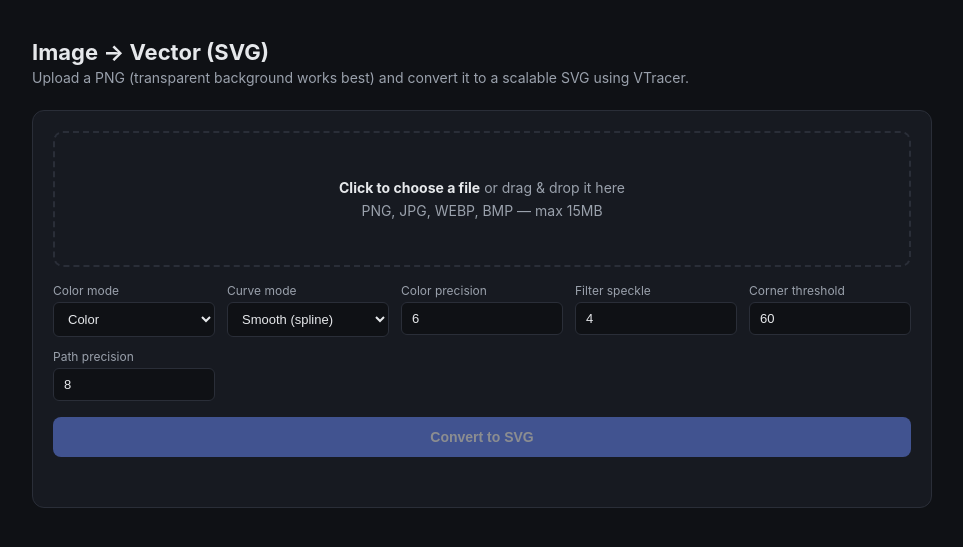
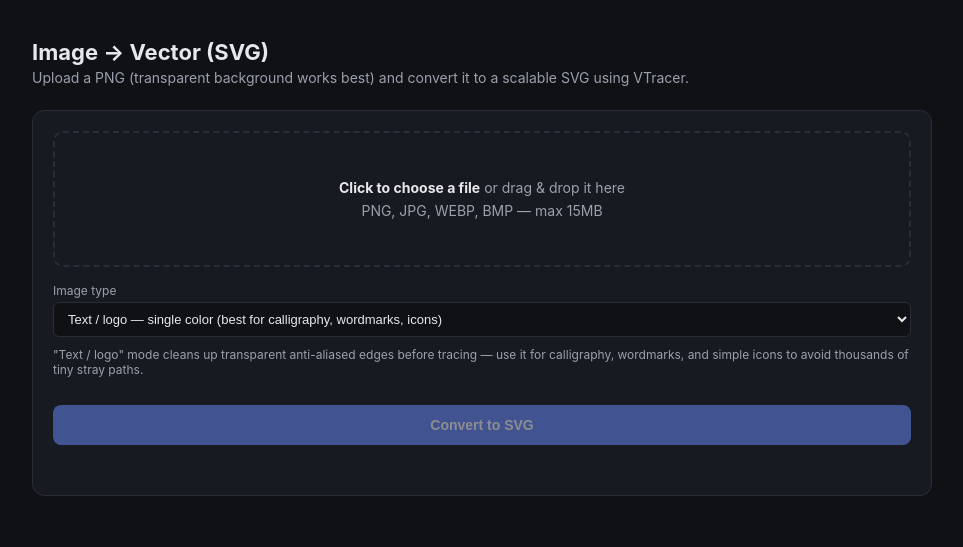
Before and after one commit to itzHamza/Image-Vector-Converter, a Flask app: page / in a window 1280 px wide. Shown: the top 547 px of the page, without its empty margins (158-1121 px from the left). Run offline with Flask 3, Linux system fonts and the light colour scheme.

Commit message:
feat: add preprocessing pipeline with image conversion presets to improve vectorization quality

```diff
--- a/app.py
+++ b/app.py
@@ -1,18 +1,29 @@
 """
 Image → Vector (SVG) converter
-Simple Flask web app that lets a user upload a PNG (ideally with a
-transparent background) and converts it to an SVG using VTracer.
+Flask web app that lets a user upload a PNG (ideally with a transparent
+background) and converts it to an SVG using VTracer.
+
+Two modes are supported:
+
+- "photo"    : passes the image to VTracer more or less as-is. Good for
+               photos, gradients, multi-tone artwork.
+- "logo"     : a preprocessing pipeline aimed at flat-color logos, text,
+               and calligraphy. Anti-aliased transparent edges get
+               binarized and despeckled before tracing, which avoids the
+               "thousands of tiny paths" problem VTracer's default color
+               mode produces on soft/antialiased edges. Supports both
+               single-color and multi-color flat artwork.
 """
 
-import io
 import os
 import uuid
 import logging
 
+import numpy as np
 import vtracer
 from flask import Flask, request, render_template, send_file, jsonify
 from werkzeug.utils import secure_filename
-from PIL import Image
+from PIL import Image, ImageFilter
 
 logging.basicConfig(level=logging.INFO)
 logger = logging.getLogger(__name__)
@@ -34,6 +45,83 @@ def allowed_file(filename: str) -> bool:
     return "." in filename and filename.rsplit(".", 1)[1].lower() in ALLOWED_EXTENSIONS
 
 
+def clean_mask(alpha: np.ndarray, alpha_threshold: int = 128) -> np.ndarray:
+    """
+    Binarize an alpha channel and remove small speckle/holes via
+    morphological opening + closing. Returns a uint8 0/255 mask.
+    """
+    binary = (alpha >= alpha_threshold).astype(np.uint8) * 255
+    mask_img = Image.fromarray(binary, "L")
+
+    # Median filter smooths jagged single-pixel noise from anti-aliasing
+    mask_img = mask_img.filter(ImageFilter.MedianFilter(size=5))
+    # Closing (max then min): fills small holes inside solid regions
+    mask_img = mask_img.filter(ImageFilter.MaxFilter(size=3)).filter(ImageFilter.MinFilter(size=3))
+    # Opening (min then max): removes small isolated speckles
+    mask_img = mask_img.filter(ImageFilter.MinFilter(size=3)).filter(ImageFilter.MaxFilter(size=3))
+
+    return np.array(mask_img)
+
+
+def preprocess_logo_single_color(img: Image.Image) -> Image.Image:
+    """
+    For flat, (near) single-color artwork with a transparent/antialiased
+    background (e.g. calligraphy, wordmarks, simple icons):
+      1. binarize + despeckle the alpha mask
+      2. find the dominant opaque color
+      3. flatten to pure black-on-white using the cleaned mask
+    VTracer's binary mode traces this cleanly with very few paths, and we
+    recolor the result afterwards.
+    Returns a black-on-white RGB image plus the dominant color is stashed
+    as an attribute for the caller to use when recoloring.
+    """
+    arr = np.array(img.convert("RGBA"))
+    alpha = arr[:, :, 3]
+
+    solid_mask = alpha > 200
+    if solid_mask.sum() == 0:
+        solid_mask = alpha > 10  # fallback for very light/thin artwork
+
+    dominant_color = arr[solid_mask][:, :3].mean(axis=0).astype(int)
+
+    mask = clean_mask(alpha)
+
+    bw = np.where(mask == 255, 0, 255).astype(np.uint8)  # black shape, white bg
+    bw_img = Image.fromarray(bw, "L").convert("RGB")
+    bw_img.info["dominant_color"] = tuple(int(c) for c in dominant_color)
+    return bw_img
+
+
+def preprocess_logo_multi_color(img: Image.Image, n_colors: int = 8) -> Image.Image:
+    """
+    For flat multi-color logos: cleans/binarizes the alpha mask (so the
+    silhouette is crisp), then quantizes the opaque colors down to a small
+    palette to avoid anti-aliasing gradient explosion, and flattens onto
+    white so VTracer's color mode has a clean image to trace.
+    """
+    arr = np.array(img.convert("RGBA"))
+    alpha = arr[:, :, 3]
+    mask = clean_mask(alpha)
+
+    rgb = arr[:, :, :3].copy()
+    # Quantize colors (only meaningful within the opaque region, but
+    # quantizing globally is fine since background becomes white anyway)
+    quant_img = Image.fromarray(rgb, "RGB").quantize(colors=max(2, n_colors), method=Image.MEDIANCUT).convert("RGB")
+    quant_arr = np.array(quant_img)
+
+    flat = np.full_like(rgb, 255)
+    flat[mask == 255] = quant_arr[mask == 255]
+    return Image.fromarray(flat, "RGB")
+
+
+def recolor_svg(svg_text: str, from_hex: str, to_hex: str) -> str:
+    return svg_text.replace(f'fill="{from_hex}"', f'fill="{to_hex}"')
+
+
+def rgb_to_hex(rgb) -> str:
+    return "#{:02X}{:02X}{:02X}".format(*rgb)
+
+
 @app.route("/")
 def index():
     return render_template("index.html")
@@ -47,17 +135,13 @@ def health():
 @app.route("/api/convert", methods=["POST"])
 def convert():
     """
-    Accepts an uploaded image and vtracer parameters, returns SVG.
-    Form fields (all optional, sensible defaults applied):
-      - colormode: "color" | "binary"
-      - hierarchical: "stacked" | "cutout"
-      - mode: "spline" | "polygon" | "none"
-      - filter_speckle: int
-      - color_precision: int
-      - corner_threshold: int
-      - length_threshold: float
-      - splice_threshold: int
-      - path_precision: int
+    Accepts an uploaded image and returns SVG.
+
+    Form fields:
+      - preset: "logo-single" | "logo-multi" | "photo"  (default: "logo-single")
+      - colors: int, only used for "logo-multi" (default: 8)
+      - filter_speckle, color_precision, corner_threshold, path_precision:
+        advanced VTracer overrides, used mainly by the "photo" preset.
     """
     if "image" not in request.files:
         return jsonify({"error": "No file part named 'image'"}), 400
@@ -69,54 +153,71 @@ def convert():
     if not allowed_file(file.filename):
         return jsonify({"error": f"Unsupported file type. Allowed: {', '.join(ALLOWED_EXTENSIONS)}"}), 400
 
+    preset = request.form.get("preset", "logo-single")
     job_id = uuid.uuid4().hex
     safe_name = secure_filename(file.filename)
     ext = safe_name.rsplit(".", 1)[1].lower()
 
     input_path = os.path.join(UPLOAD_DIR, f"{job_id}.{ext}")
     output_path = os.path.join(OUTPUT_DIR, f"{job_id}.svg")
-
     file.save(input_path)
 
-    # Normalize to PNG so vtracer + transparency handling is consistent
-    normalized_path = os.path.join(UPLOAD_DIR, f"{job_id}_norm.png")
     try:
-        with Image.open(input_path) as img:
-            img = img.convert("RGBA")
-            img.save(normalized_path, "PNG")
+        with Image.open(input_path) as raw_img:
+            raw_img.load()
+            img = raw_img.convert("RGBA")
     except Exception as e:
-        logger.exception("Failed to open/normalize image")
+        logger.exception("Failed to open image")
+        _cleanup(input_path)
         return jsonify({"error": f"Could not read image: {e}"}), 400
 
-    # Collect vtracer params from form, with defaults tuned for logos/icons
-    params = {
-        "colormode": request.form.get("colormode", "color"),
-        "hierarchical": request.form.get("hierarchical", "stacked"),
-        "mode": request.form.get("mode", "spline"),
-        "filter_speckle": int(request.form.get("filter_speckle", 4)),
-        "color_precision": int(request.form.get("color_precision", 6)),
-        "layer_difference": int(request.form.get("layer_difference", 16)),
-        "corner_threshold": int(request.form.get("corner_threshold", 60)),
-        "length_threshold": float(request.form.get("length_threshold", 4.0)),
-        "max_iterations": int(request.form.get("max_iterations", 10)),
-        "splice_threshold": int(request.form.get("splice_threshold", 45)),
-        "path_precision": int(request.form.get("path_precision", 8)),
-    }
+    traced_path = os.path.join(UPLOAD_DIR, f"{job_id}_traced.png")
+    dominant_color = None
 
     try:
-        vtracer.convert_image_to_svg_py(
-            normalized_path,
-            output_path,
-            **params,
-        )
+        if preset == "logo-single":
+            bw_img = preprocess_logo_single_color(img)
+            dominant_color = bw_img.info.get("dominant_color")
+            bw_img.save(traced_path, "PNG")
+            vtracer_params = dict(
+                colormode="binary", hierarchical="stacked", mode="spline",
+                filter_speckle=10, color_precision=6, layer_difference=16,
+                corner_threshold=60, length_threshold=4.0, max_iterations=10,
+                splice_threshold=45, path_precision=6,
+            )
+        elif preset == "logo-multi":
+            n_colors = int(request.form.get("colors", 8))
+            flat_img = preprocess_logo_multi_color(img, n_colors=n_colors)
+            flat_img.save(traced_path, "PNG")
+            vtracer_params = dict(
+                colormode="color", hierarchical="stacked", mode="spline",
+                filter_speckle=10, color_precision=5, layer_difference=16,
+                corner_threshold=60, length_threshold=4.0, max_iterations=10,
+                splice_threshold=45, path_precision=6,
+            )
+        else:  # "photo": lighter touch, closer to raw VTracer defaults
+            img.save(traced_path, "PNG")
+            vtracer_params = dict(
+                colormode=request.form.get("colormode", "color"),
+                hierarchical="stacked",
+                mode=request.form.get("mode", "spline"),
+                filter_speckle=int(request.form.get("filter_speckle", 4)),
+                color_precision=int(request.form.get("color_precision", 6)),
+                layer_difference=16,
+                corner_threshold=int(request.form.get("corner_threshold", 60)),
+                length_threshold=4.0,
+                max_iterations=10,
+                splice_threshold=45,
+                path_precision=int(request.form.get("path_precision", 8)),
+            )
+
+        vtracer.convert_image_to_svg_py(traced_path, output_path, **vtracer_params)
+
     except Exception as e:
-        logger.exception("vtracer conversion failed")
+        logger.exception("Conversion failed")
         return jsonify({"error": f"Conversion failed: {e}"}), 500
     finally:
-        # Clean up input files, keep only the SVG briefly for download
-        for p in (input_path, normalized_path):
-            if os.path.exists(p):
-                os.remove(p)
+        _cleanup(input_path, traced_path)
 
     if not os.path.exists(output_path):
         return jsonify({"error": "Conversion produced no output"}), 500
@@ -124,11 +225,22 @@ def convert():
     with open(output_path, "r", encoding="utf-8") as f:
         svg_content = f.read()
 
+    if preset == "logo-single" and dominant_color:
+        svg_content = recolor_svg(svg_content, "#000000", rgb_to_hex(dominant_color))
+        with open(output_path, "w", encoding="utf-8") as f:
+            f.write(svg_content)
+
     return jsonify({
         "job_id": job_id,
         "svg": svg_content,
         "download_url": f"/api/download/{job_id}",
     })
+
+
+def _cleanup(*paths):
+    for p in paths:
+        if p and os.path.exists(p):
+            os.remove(p)
 
 
 @app.route("/api/download/<job_id>")
--- a/templates/index.html
+++ b/templates/index.html
@@ -1,5 +1,6 @@
 <!DOCTYPE html>
 <html lang="en">
+
 <head>
   <meta charset="UTF-8">
   <meta name="viewport" content="width=device-width, initial-scale=1.0">
@@ -14,7 +15,11 @@
       --accent: #6c8cff;
       --accent-hover: #839cff;
     }
-  * { box-sizing: border-box; }
+
+    * {
+      box-sizing: border-box;
+    }
+
     body {
       margin: 0;
       font-family: -apple-system, BlinkMacSystemFont, "Segoe UI", Roboto, sans-serif;
@@ -23,9 +28,23 @@
       min-height: 100vh;
       padding: 24px 16px 60px;
     }
-  .wrap { max-width: 900px; margin: 0 auto; }
-  h1 { font-size: 22px; margin-bottom: 4px; }
-  p.sub { color: var(--muted); margin-top: 0; margin-bottom: 24px; font-size: 14px; }
+
+    .wrap {
+      max-width: 900px;
+      margin: 0 auto;
+    }
+
+    h1 {
+      font-size: 22px;
+      margin-bottom: 4px;
+    }
+
+    p.sub {
+      color: var(--muted);
+      margin-top: 0;
+      margin-bottom: 24px;
+      font-size: 14px;
+    }
 
     .panel {
       background: var(--panel);
@@ -43,10 +62,25 @@
       cursor: pointer;
       transition: border-color .15s, background .15s;
     }
-  .dropzone.dragover { border-color: var(--accent); background: rgba(108,140,255,.06); }
-  .dropzone p { margin: 6px 0; color: var(--muted); font-size: 14px; }
-  .dropzone strong { color: var(--text); }
-  #fileInput { display: none; }
+
+    .dropzone.dragover {
+      border-color: var(--accent);
+      background: rgba(108, 140, 255, .06);
+    }
+
+    .dropzone p {
+      margin: 6px 0;
+      color: var(--muted);
+      font-size: 14px;
+    }
+
+    .dropzone strong {
+      color: var(--text);
+    }
+
+    #fileInput {
+      display: none;
+    }
 
     .options {
       display: grid;
@@ -54,13 +88,16 @@
       gap: 12px;
       margin-top: 16px;
     }
+
     .field label {
       display: block;
       font-size: 12px;
       color: var(--muted);
       margin-bottom: 4px;
     }
-  .field select, .field input {
+
+    .field select,
+    .field input {
       width: 100%;
       background: #0f1115;
       border: 1px solid var(--border);
@@ -82,8 +119,15 @@
       margin-top: 16px;
       width: 100%;
     }
-  button.primary:hover { background: var(--accent-hover); }
-  button.primary:disabled { opacity: .5; cursor: not-allowed; }
+
+    button.primary:hover {
+      background: var(--accent-hover);
+    }
+
+    button.primary:disabled {
+      opacity: .5;
+      cursor: not-allowed;
+    }
 
     .preview-grid {
       display: grid;
@@ -91,9 +135,13 @@
       gap: 16px;
       margin-top: 20px;
     }
+
     @media (max-width: 640px) {
-    .preview-grid { grid-template-columns: 1fr; }
+      .preview-grid {
+        grid-template-columns: 1fr;
       }
+    }
+
     .preview-box {
       background: repeating-conic-gradient(#20232b 0% 25%, #1a1d24 0% 50%) 50% / 20px 20px;
       border: 1px solid var(--border);
@@ -104,7 +152,13 @@
       align-items: center;
       justify-content: center;
     }
-  .preview-box img, .preview-box svg { max-width: 100%; max-height: 300px; }
+
+    .preview-box img,
+    .preview-box svg {
+      max-width: 100%;
+      max-height: 300px;
+    }
+
     .preview-label {
       font-size: 12px;
       color: var(--muted);
@@ -113,9 +167,20 @@
       margin-bottom: 8px;
     }
 
-  .status { font-size: 13px; color: var(--muted); margin-top: 12px; min-height: 18px; }
-  .status.error { color: #ff6b6b; }
-  .status.ok { color: #5fd888; }
+    .status {
+      font-size: 13px;
+      color: var(--muted);
+      margin-top: 12px;
+      min-height: 18px;
+    }
+
+    .status.error {
+      color: #ff6b6b;
+    }
+
+    .status.ok {
+      color: #5fd888;
+    }
 
     a.download-btn {
       display: inline-block;
@@ -128,9 +193,13 @@
       text-decoration: none;
       font-size: 13px;
     }
-  a.download-btn:hover { border-color: var(--accent); }
+
+    a.download-btn:hover {
+      border-color: var(--accent);
+    }
   </style>
 </head>
+
 <body>
   <div class="wrap">
     <h1>Image → Vector (SVG)</h1>
@@ -144,14 +213,28 @@
       </div>
 
       <div class="options">
-      <div class="field">
+        <div class="field" style="grid-column: 1 / -1;">
+          <label for="preset">Image type</label>
+          <select id="preset">
+            <option value="logo-single">Text / logo — single color (best for calligraphy, wordmarks, icons)</option>
+            <option value="logo-multi">Logo — multiple flat colors</option>
+            <option value="photo">Photo / complex artwork (raw VTracer, more manual tuning)</option>
+          </select>
+        </div>
+
+        <div class="field preset-multi" style="display:none;">
+          <label for="colors">Color count</label>
+          <input type="number" id="colors" value="8" min="2" max="16">
+        </div>
+
+        <div class="field preset-photo" style="display:none;">
           <label for="colormode">Color mode</label>
           <select id="colormode">
             <option value="color">Color</option>
             <option value="binary">Black & white</option>
           </select>
         </div>
-      <div class="field">
+        <div class="field preset-photo" style="display:none;">
           <label for="mode">Curve mode</label>
           <select id="mode">
             <option value="spline">Smooth (spline)</option>
@@ -159,23 +242,27 @@
             <option value="none">Pixel (none)</option>
           </select>
         </div>
-      <div class="field">
+        <div class="field preset-photo" style="display:none;">
           <label for="color_precision">Color precision</label>
           <input type="number" id="color_precision" value="6" min="1" max="8">
         </div>
-      <div class="field">
+        <div class="field preset-photo" style="display:none;">
           <label for="filter_speckle">Filter speckle</label>
           <input type="number" id="filter_speckle" value="4" min="0" max="16">
         </div>
-      <div class="field">
+        <div class="field preset-photo" style="display:none;">
           <label for="corner_threshold">Corner threshold</label>
           <input type="number" id="corner_threshold" value="60" min="0" max="180">
         </div>
-      <div class="field">
+        <div class="field preset-photo" style="display:none;">
           <label for="path_precision">Path precision</label>
           <input type="number" id="path_precision" value="8" min="1" max="10">
         </div>
       </div>
+      <p style="font-size:12px;color:var(--muted);margin-top:10px;">
+        "Text / logo" mode cleans up transparent anti-aliased edges before tracing —
+        use it for calligraphy, wordmarks, and simple icons to avoid thousands of tiny stray paths.
+      </p>
 
       <button class="primary" id="convertBtn" disabled>Convert to SVG</button>
       <div class="status" id="status"></div>
@@ -210,6 +297,15 @@ const svgPreview = document.getElementById('svgPreview');
     const downloadWrap = document.getElementById('downloadWrap');
 
     let selectedFile = null;
+
+    const presetSelect = document.getElementById('preset');
+    function updatePresetFields() {
+      const val = presetSelect.value;
+      document.querySelectorAll('.preset-multi').forEach(el => el.style.display = (val === 'logo-multi') ? 'block' : 'none');
+      document.querySelectorAll('.preset-photo').forEach(el => el.style.display = (val === 'photo') ? 'block' : 'none');
+    }
+    presetSelect.addEventListener('change', updatePresetFields);
+    updatePresetFields();
 
     dropzone.addEventListener('click', () => fileInput.click());
     dropzone.addEventListener('dragover', (e) => { e.preventDefault(); dropzone.classList.add('dragover'); });
@@ -246,14 +342,21 @@ convertBtn.addEventListener('click', async () => {
       statusEl.textContent = 'Converting…';
       statusEl.className = 'status';
 
+      const preset = presetSelect.value;
       const formData = new FormData();
       formData.append('image', selectedFile);
+      formData.append('preset', preset);
+
+      if (preset === 'logo-multi') {
+        formData.append('colors', document.getElementById('colors').value);
+      } else if (preset === 'photo') {
         formData.append('colormode', document.getElementById('colormode').value);
         formData.append('mode', document.getElementById('mode').value);
         formData.append('color_precision', document.getElementById('color_precision').value);
         formData.append('filter_speckle', document.getElementById('filter_speckle').value);
         formData.append('corner_threshold', document.getElementById('corner_threshold').value);
         formData.append('path_precision', document.getElementById('path_precision').value);
+      }
 
       try {
         const res = await fetch('/api/convert', { method: 'POST', body: formData });
@@ -280,4 +383,5 @@ convertBtn.addEventListener('click', async () => {
     });
   </script>
 </body>
+
 </html>
```
Also changed, not shown: README.md. Lines whose indentation alone changed are shown as unchanged.
